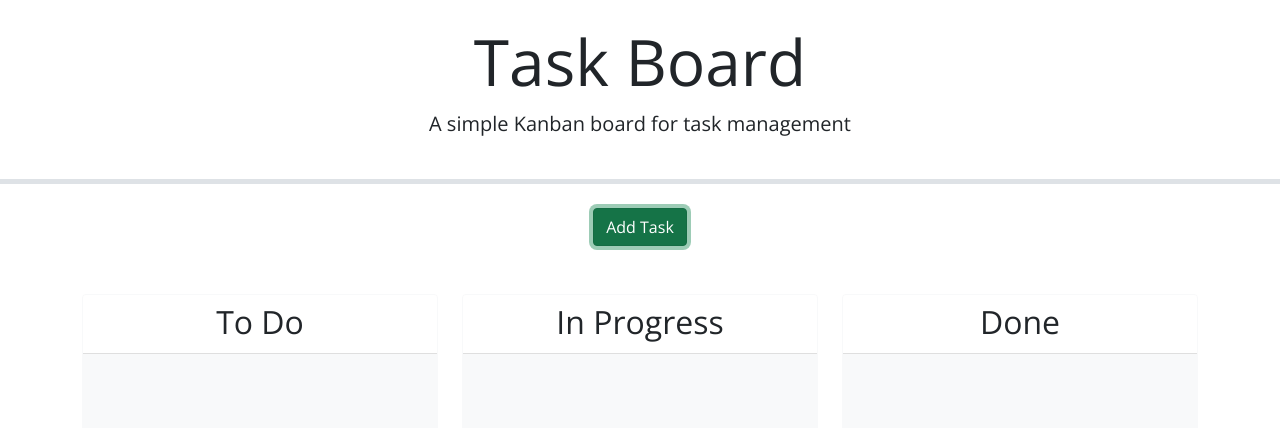
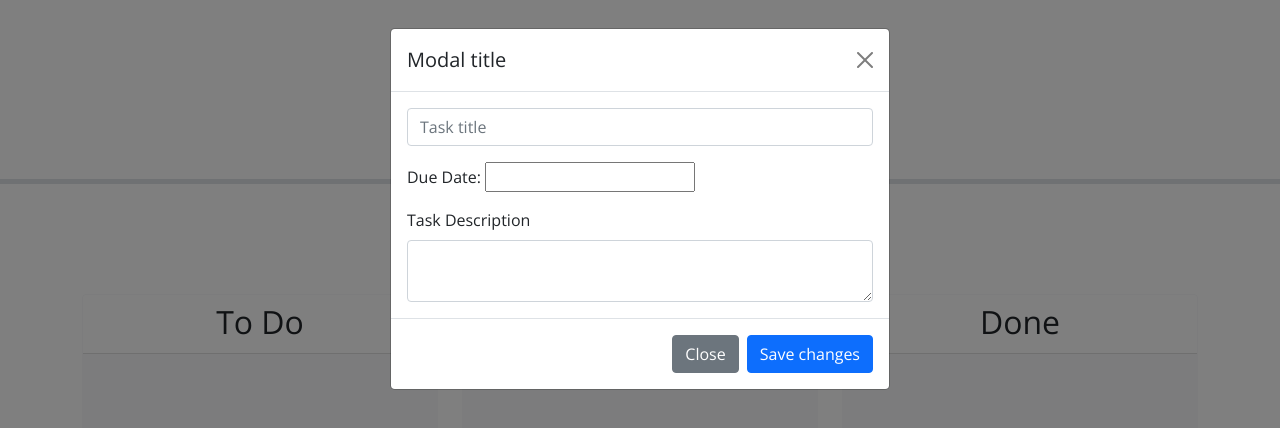
Before and after one commit to Domas09/task-board, a plain HTML site: page index.html in a window 1280 px wide. Both pictures are taken after a click on the button "Add Task". Drawn offline with nearby package versions, Linux system fonts and the light colour scheme.

Commit message:
Created add task modal

```diff
--- a/assets/js/script.js
+++ b/assets/js/script.js
@@ -34,5 +34,9 @@ function handleDrop(event, ui) {
 
 // Todo: when the page loads, render the task list, add event listeners, make lanes droppable, and make the due date field a date picker
 $(document).ready(function () {
+    renderTaskList();
 
+    $( function() {
+        $( "#datepicker" ).datepicker();
+      } );
 });
--- a/index.html
+++ b/index.html
@@ -22,9 +22,34 @@
   </header>
   <div class="container">
     <div class="text-center mb-5">
-      <button class="btn btn-success" data-bs-toggle="modal" data-bs-target="#formModal">Add Task</button>
+      <button type="button" class="btn btn-success" data-bs-toggle="modal" data-bs-target="#formModal">Add Task</button>
     </div>
     <!-- Todo: Create a modal with a form to add tasks -->
+    <div class="modal fade" id="formModal" tabindex="-1" aria-labelledby="exampleModalLabel" aria-hidden="true">
+      <div class="modal-dialog">
+        <div class="modal-content">
+          <div class="modal-header">
+            <h5 class="modal-title" id="exampleModalLabel">Modal title</h5>
+            <button type="button" class="btn-close" data-bs-dismiss="modal" aria-label="Close"></button>
+          </div>
+          <div class="modal-body" id="taskForm">
+            <div class="input-group mb-3">
+              <input type="text" class="form-control" placeholder="Task title" aria-label="Task-title" aria-describedby="basic-addon1">
+            </div>
+            <p>Due Date: <input type="text" id="datepicker"></p>
+            <label for="taskDescription" class="form-label">Task Description</label>
+            <div class="input-group">
+              <textarea class="form-control" id="taskDescription" aria-label="With textarea"></textarea>
+            </div>
+          </div>
+          <div class="modal-footer">
+            <button type="button" class="btn btn-secondary" data-bs-dismiss="modal">Close</button>
+            <button type="button" class="btn btn-primary">Save changes</button>
+          </div>
+        </div>
+      </div>
+    </div>
+
     <div class="row swim-lanes text-center justify-content-between">
       <div class="col-12 col-lg-4 d-flex">
         <div id="to-do" class="card border-light mb-3 lane flex-grow-1">
```
